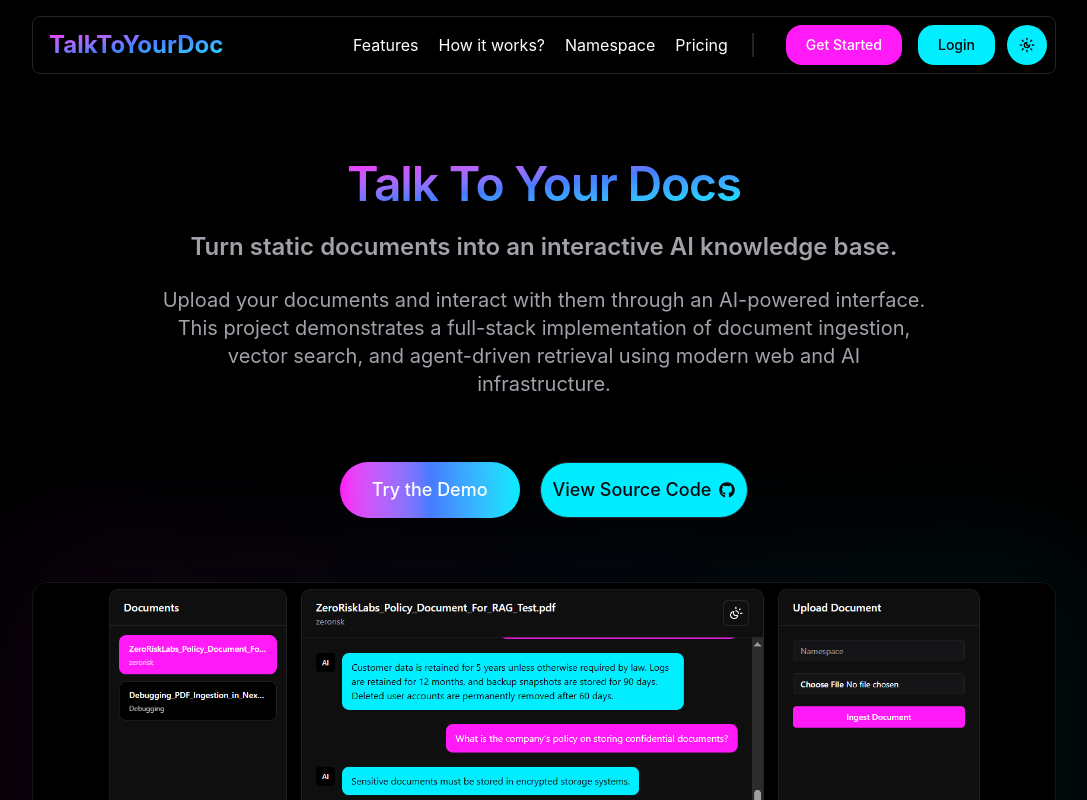
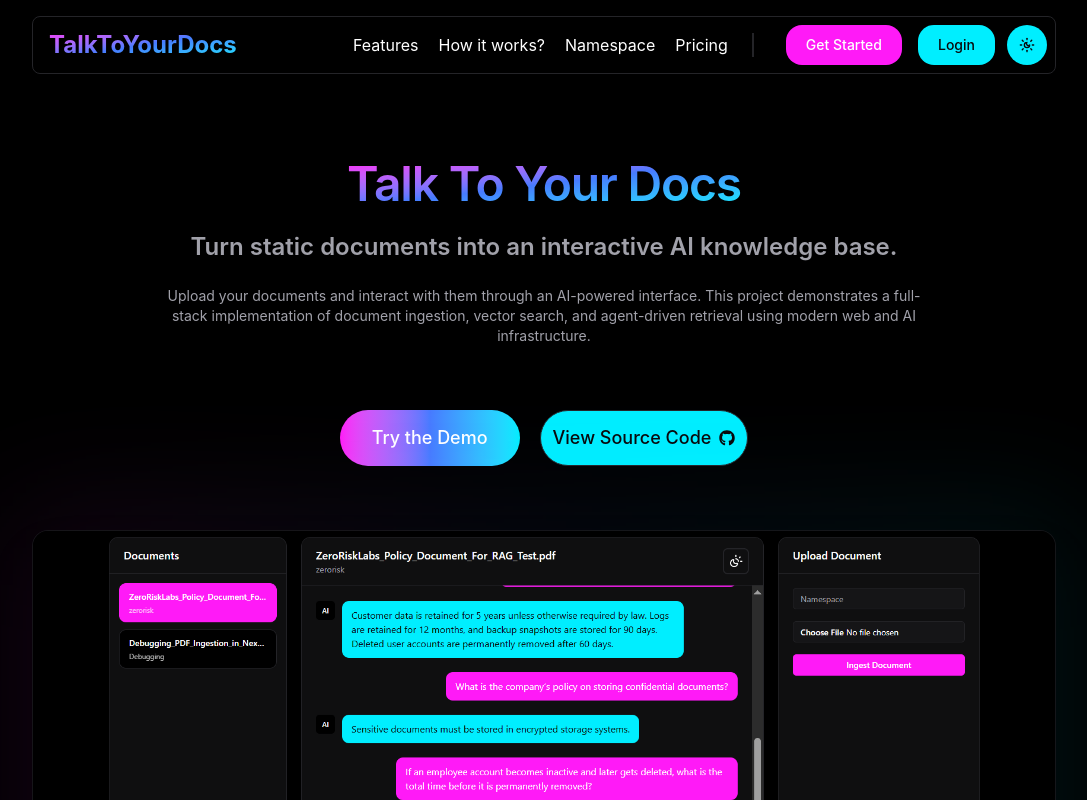
Before and after one commit to thrivingSec/TalkToYourDoc, a Next.js app: page / in a window 1280 px wide. Shown: the top 800 px of the page, without its empty margins (96-1183 px from the left). Built offline with nearby package versions, Linux system fonts and the light colour scheme.

Commit message:
homepage ui issue

```diff
--- a/src/components/sections/Footer.tsx
+++ b/src/components/sections/Footer.tsx
@@ -7,7 +7,7 @@ import { IoPersonCircle } from "react-icons/io5";
 const Footer = () => {
   const data = md.footer;
   return (
-    <div className="w-full flex items-center justify-center" >
+    <div className="w-full flex items-center justify-center pt-16" >
       <footer className="relative border-t border-border py-24 w-full max-w-5xl overflow-hidden mx-auto">
       {/* background glow */}
       <div className="absolute inset-0 -z-10 bg-linear-to-t from-primary/5 via-transparent to-transparent" />
--- a/src/components/sections/Hero.tsx
+++ b/src/components/sections/Hero.tsx
@@ -22,7 +22,7 @@ const Hero = () => {
           {md.hero.subtitle}
         </h2>
 
-        <p className="text-center text-sm lg:text-xl max-w-3xl text-muted-foreground">
+        <p className="text-center text-sm max-w-3xl text-muted-foreground">
           {md.hero.description}
         </p>
       </div>
--- a/src/components/sections/Navbar.tsx
+++ b/src/components/sections/Navbar.tsx
@@ -25,7 +25,7 @@ const Navbar = () => {
           <div className="flex items-center gap-2 ml-2">
             {/* name */}
             <Link className="text-2xl font-bold bg-clip-text text-transparent bg-linear-to-br from-primary via-accent to-secondary" href={"#hero"}>
-              TalkToYourDoc
+              TalkToYourDocs
             </Link>
           </div>
         </div>
--- a/src/components/sections/Working.tsx
+++ b/src/components/sections/Working.tsx
@@ -29,7 +29,7 @@ const Working = () => {
             <div key={i} className="relative flex gap-8 items-start">
 
               {/* node */}
-              <div className="relative z-10 flex items-center justify-center h-10 w-10 rounded-full bg-linear-to-br from-primary via-accent to-secondary text-white font-semibold shadow-lg">
+              <div className="relative z-5 flex items-center justify-center h-10 w-10 rounded-full bg-linear-to-br from-primary via-accent to-secondary text-white font-semibold shadow-lg">
                 {i + 1}
               </div>
 
```
